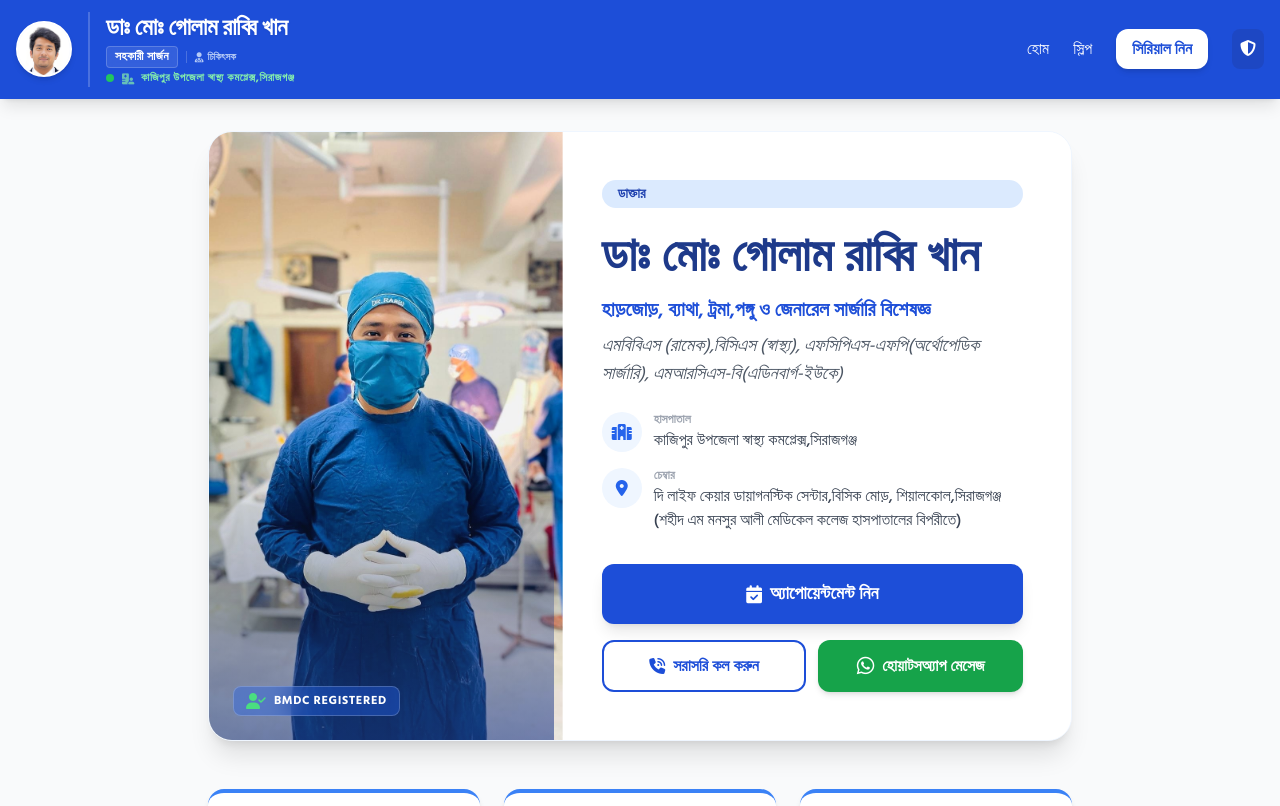
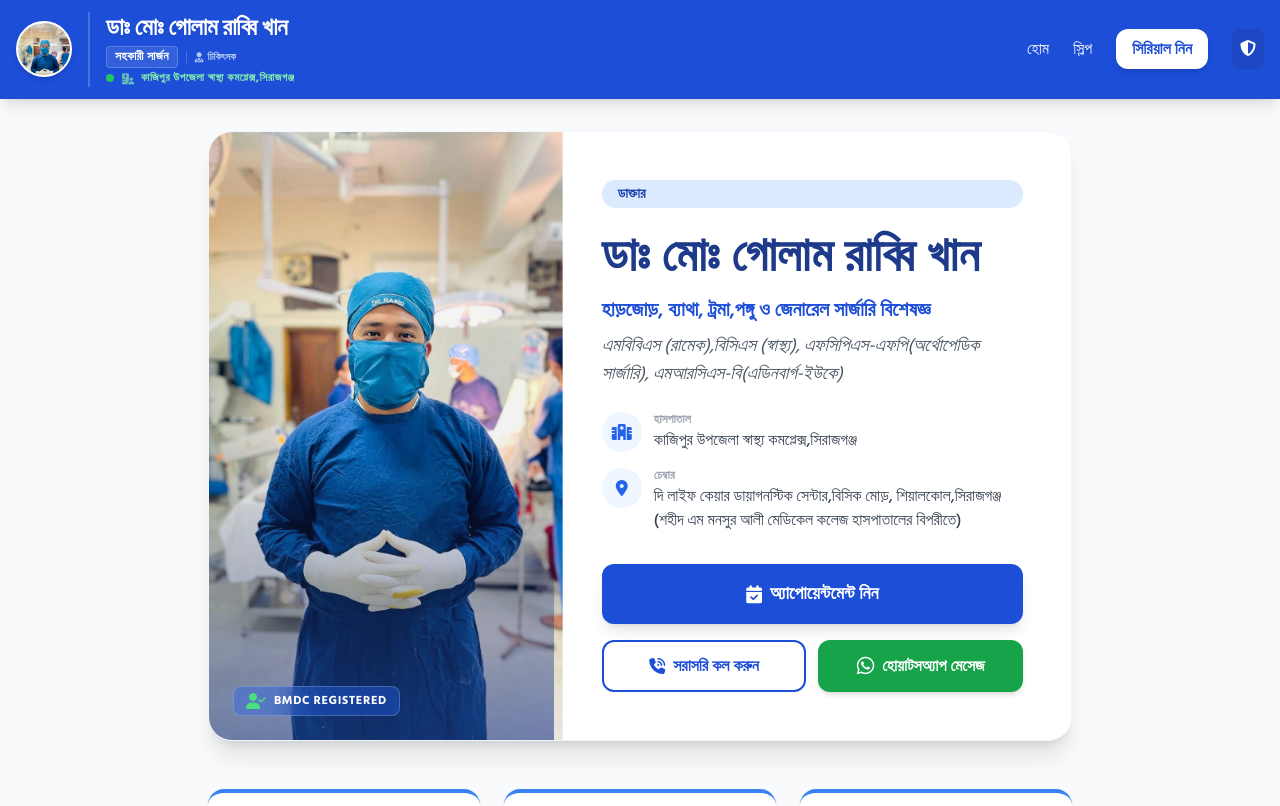
Before and after one commit to rakibkhanrkb/rabby, a React (Vite) app: page /success/1 in a window 1280 px wide. Shown: the top 806 px of the page. Built offline with nearby package versions, Linux system fonts and the light colour scheme.

Commit message:
9th commit

```diff
--- a/components/Header.tsx
+++ b/components/Header.tsx
@@ -5,7 +5,7 @@ import { DOCTOR_INFO } from '../types';
 
 const Header: React.FC = () => {
   const govtLogoUrl = "https://upload.wikimedia.org/wikipedia/commons/thumb/8/84/Government_Seal_of_Bangladesh.svg/1024px-Government_Seal_of_Bangladesh.svg.png";
-  const doctorImageUrl = "/pictures/rabbi.jpg";
+  const doctorImageUrl = "/pictures/rabbi2.jpg";
 
   return (
     <header className="bg-blue-700 text-white shadow-lg no-print sticky top-0 z-50">
```
